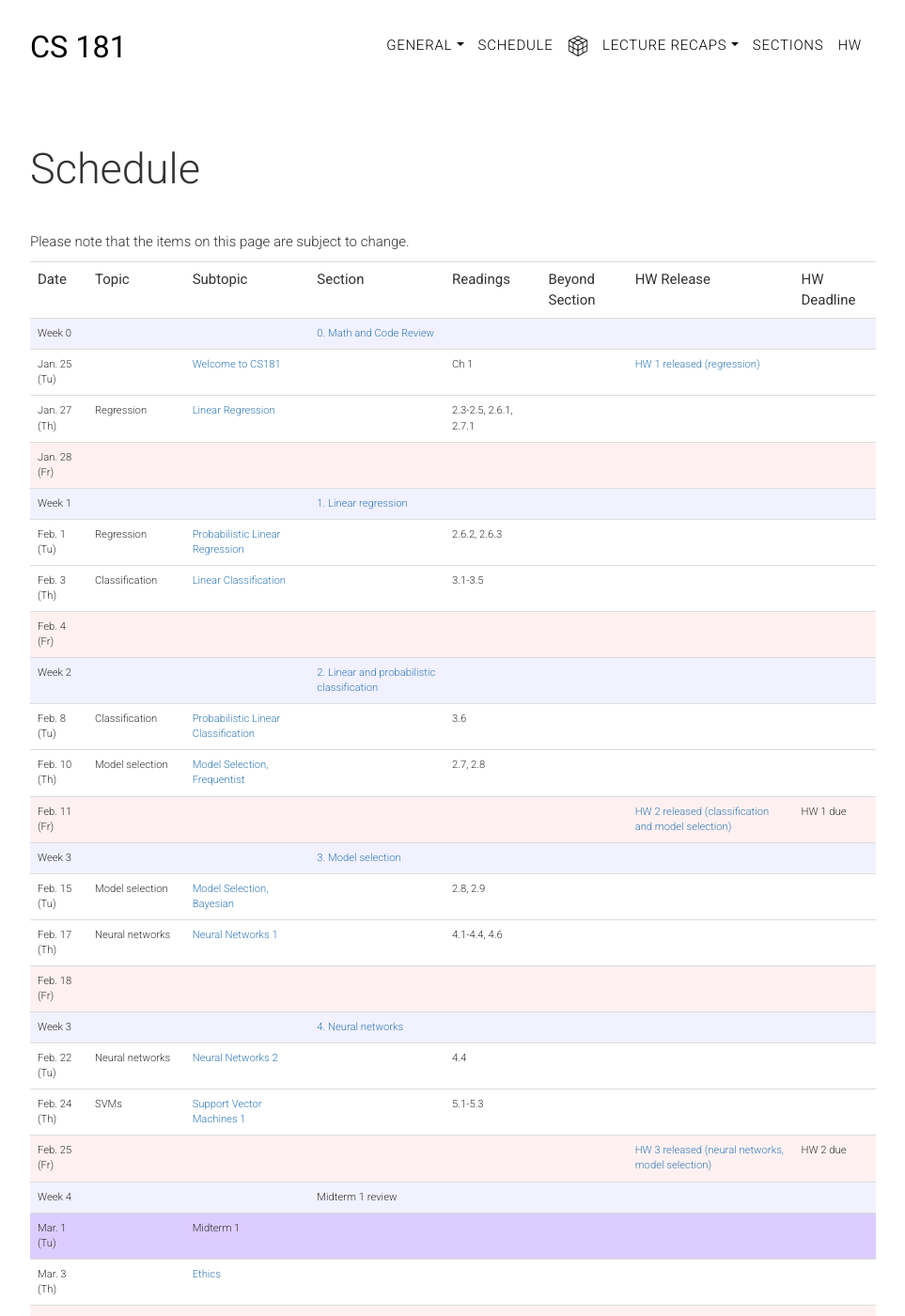
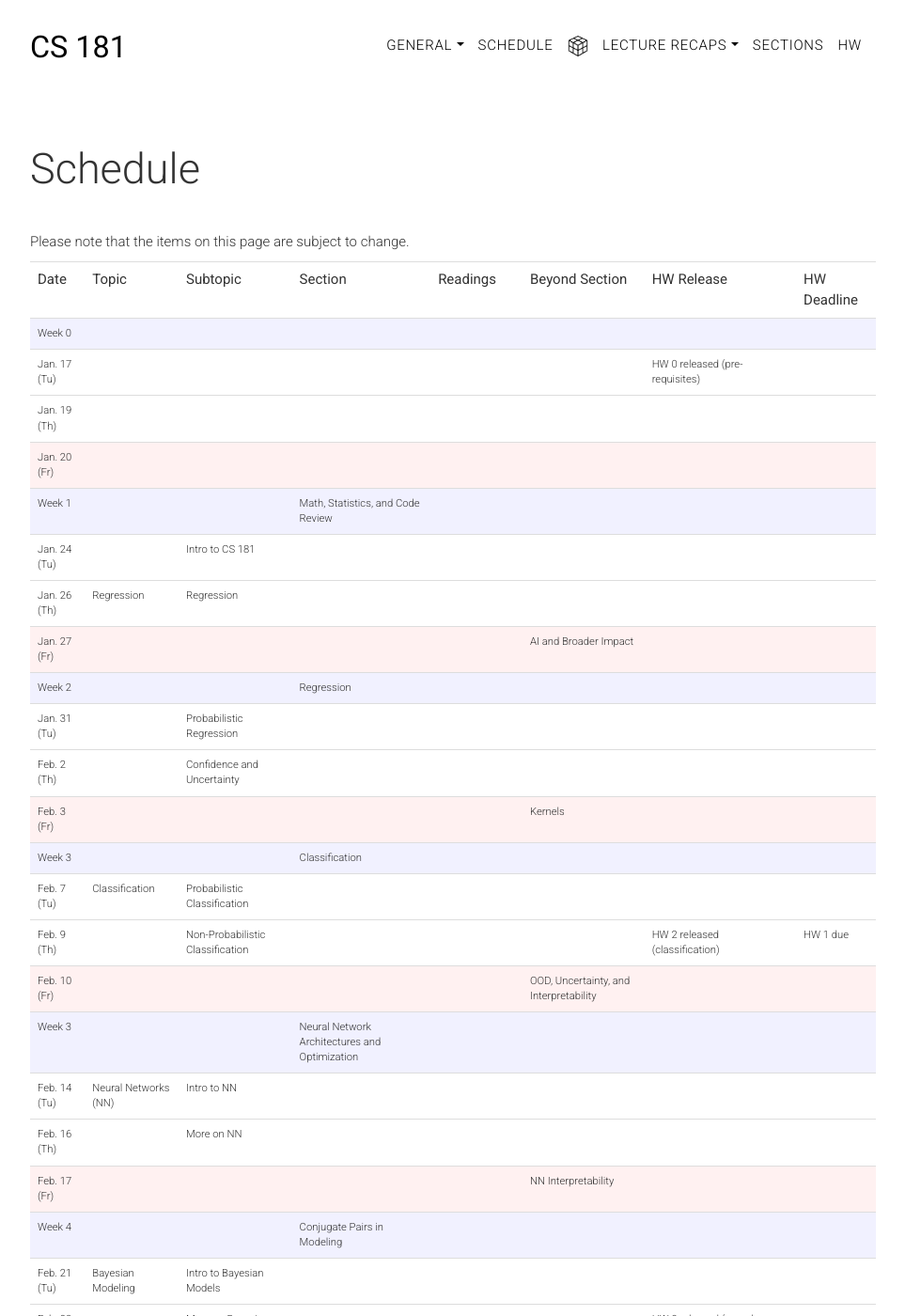
Before and after one commit to harvard-ml-courses/cs181-web, a Jekyll site: the page built from schedule.html, in a window 1280 px wide and 1400 px high. Shown: the whole window at 94% size, without its empty margins (158-1121 px from the left). Built offline with Jekyll 4.4.1, drawn with Linux system fonts in a browser that asks for light colours; some of the changed text lies outside the part shown.

Commit message:
Update all.yaml

```diff
--- a/_data/all.yaml
+++ b/_data/all.yaml
@@ -33,82 +33,86 @@ ohs:
 dates: [
   "",
   "Week 0",
-  "Jan. 25 (Tu)",
-  "Jan. 27 (Th)",
-  "Jan. 28 (Fr)",
+  "Jan. 17 (Tu)",
+  "Jan. 19 (Th)",
+  "Jan. 20 (Fr)",
   "Week 1",
-  "Feb. 1 (Tu)",
-  "Feb. 3 (Th)",
-  "Feb. 4 (Fr)",
+  "Jan. 24 (Tu)",
+  "Jan. 26 (Th)",
+  "Jan. 27 (Fr)",
   "Week 2",
-  "Feb. 8 (Tu)",
-  "Feb. 10 (Th)",
-  "Feb. 11 (Fr)",
+  "Jan. 31 (Tu)",
+  "Feb. 2 (Th)",
+  "Feb. 3 (Fr)",
   "Week 3",
-  "Feb. 15 (Tu)",
-  "Feb. 17 (Th)",
-  "Feb. 18 (Fr)",
+  "Feb. 7 (Tu)",
+  "Feb. 9 (Th)",
+  "Feb. 10 (Fr)",
   "Week 3",
-  "Feb. 22 (Tu)",
-  "Feb. 24 (Th)",
-  "Feb. 25 (Fr)",
+  "Feb. 14 (Tu)",
+  "Feb. 16 (Th)",
+  "Feb. 17 (Fr)",
   "Week 4",
-  "Mar. 1 (Tu)",
-  "Mar. 3 (Th)",
-  "Mar. 4 (Fr)",
+  "Feb. 21 (Tu)",
+  "Feb. 23 (Th)",
+  "Feb. 24 (Fr)",
   "Week 5",
-  "Mar. 8 (Tu)",
-  "Mar. 10 (Th)",
-  "Mar. 11 (Fr)",
+  "Feb. 28 (Tu)",
+  "Mar. 2 (Th)",
+  "Mar. 3 (Fr)",
   "Week 6",
-  "Mar. 15 (Tu)",
-  "Mar. 17 (Th)",
-  "Mar. 18 (Fr)",
+  "Mar. 7 (Tu)",
+  "Mar. 9 (Th)",
+  "Mar. 10 (Fr)",
   "Week 7",
-  "Mar. 22 (Tu)",
-  "Mar. 24 (Th)",
-  "Mar. 25 (Fr)",
+  "Mar. 14 (Tu)",
+  "Mar. 16 (Th)",
+  "Mar. 17 (Fr)",
   "Week 8",
-  "Mar. 29 (Tu)",
-  "Mar. 31 (Th)",
-  "Apr. 1 (Fr)",
+  "Mar. 21 (Tu)",
+  "Mar. 23 (Th)",
+  "Mar. 24 (Fr)",
   "Week 9",
-  "Apr. 5 (Tu)",
-  "Apr. 7 (Th)",
-  "Apr. 8 (Fr)",
+  "Mar. 28 (Tu)",
+  "Mar. 30 (Th)",
+  "Mar. 31 (Fr)",
   "Week 10",
-  "Apr. 12 (Tu)",
-  "Apr. 14 (Th)",
-  "Apr. 15 (Fr)",
+  "Apr. 4 (Tu)",
+  "Apr. 6 (Th)",
+  "Apr. 7 (Fr)",
   "Week 11",
-  "Apr. 19 (Tu)",
-  "Apr. 21 (Th)",
-  "Apr. 22 (Fr)",
+  "Apr. 11 (Tu)",
+  "Apr. 13 (Th)",
+  "Apr. 14 (Fr)",
   "Week 12",
-  "Apr. 26 (Tu)",
-  "Apr. 28 (Th)",
-  "Apr. 29 (Fr)",
+  "Apr. 18 (Tu)",
+  "Apr. 20 (Th)",
+  "Apr. 21 (Fr)",
+  "Week 13",
+  "Apr. 25 (Tu)",
+  "Apr. 27 (Th)",
+  "Apr. 28 (Fr)",
 ]
 
 lectures:
   # Week 0
   - topic:
     subtopic:
-    section: <a href="/cs181-web/sections#sec0">0. Math and Code Review</a>
+    section: <!--<a href="/cs181-web/sections#sec0">0. Math and Code Review</a>-->
     readings:
     hw:
     type: 'sec'
   # Tu
   - topic:
-    subtopic: <a href="/cs181-web/recaps/lec1">Welcome to CS181</a>
+    subtopic: <!-- <a href="/cs181-web/recaps/lec1">Welcome to CS181</a>-->
     section:
-    readings: Ch 1
-    release: <a href="/cs181-web/homework#hw1">HW 1 released (regression)</a>
+    readings: <!-- Ch 1 -->
+    release: HW 0 released (pre-requisites) <!--<a href="/cs181-web/homework#hw1">HW 1 released (regression)</a>-->
   # Th
-  - topic: Regression
-    subtopic: <a href="/cs181-web/recaps/lec2">Linear Regression</a>
+  - topic: <!-- Regression -->
+    subtopic: <!-- <a href="/cs181-web/recaps/lec2">Linear Regression</a> -->
     section:
-    readings: 2.3-2.5, 2.6.1, 2.7.1
+    readings: <!-- 2.3-2.5, 2.6.1, 2.7.1 -->
     hw:
   # Fr
   - topic:
@@ -121,132 +125,139 @@ lectures:
   # Week 1
   - topic:
     subtopic:
-    section: <a href="/cs181-web/sections#sec1">1. Linear regression</a>
+    section: Math, Statistics, and Code Review <!--<a href="/cs181-web/sections#sec1">1. Linear regression</a>-->
     readings:
     hw:
     type: 'sec'
   # Tu
-  - topic: Regression
-    subtopic: <a href="/cs181-web/recaps/lec3">Probabilistic Linear Regression</a>
+  - topic:
+    subtopic: Intro to CS 181 <!--<a href="/cs181-web/recaps/lec3">Probabilistic Linear Regression</a>-->
     section:
-    readings: 2.6.2, 2.6.3
+    readings: <!--2.6.2, 2.6.3-->
     hw:
   # Th
-  - topic: Classification
-    subtopic: <a href="/cs181-web/recaps/lec4">Linear Classification</a>
+  - topic: Regression
+    subtopic: Regression <!--<a href="/cs181-web/recaps/lec4">Linear Classification</a>-->
     section:
-    readings: 3.1-3.5
+    readings: <!--3.1-3.5-->
+    hw: HW 1 released (regression)
   # Fr
   - topic:
     subtopic:
     section:
     readings:
+    beyond: AI and Broader Impact
     release:
     type: 'hw'
 
   # Week 2
   - topic:
     subtopic:
-    section: <a href="/cs181-web/sections#sec2">2. Linear and probabilistic classification</a>
+    section: Regression <!--<a href="/cs181-web/sections#sec2">2. Linear and probabilistic classification</a>-->
     readings:
     hw:
     type: 'sec'
   # Tu
-  - topic: Classification
-    subtopic: <a href="/cs181-web/recaps/lec5">Probabilistic Linear Classification</a>
+  - topic: <!--Classification-->
+    subtopic: Probabilistic Regression <!--<a href="/cs181-web/recaps/lec5">Probabilistic Linear Classification</a>-->
     section:
-    readings: 3.6
+    readings: <!--3.6-->
     demos:
     hw:
   # Th
-  - topic: Model selection
-    subtopic: <a href="/cs181-web/recaps/lec6">Model Selection, Frequentist</a>
+  - topic:
+    subtopic: Confidence and Uncertainty <!--<a href="/cs181-web/recaps/lec6">Model Selection, Frequentist</a>-->
     section:
-    readings: 2.7, 2.8
+    readings: <!--2.7, 2.8-->
     hw:
   # Fr
   - topic:
     subtopic:
     section:
     readings:
-    dl: HW 1 due
-    release: <a href="/cs181-web/homework#hw2">HW 2 released (classification and model selection)</a>
+    dl:
+    beyond: Kernels
+    release: <!--<a href="/cs181-web/homework#hw2">HW 2 released (classification and model selection)</a>-->
     hw:
     type: 'hw'
 
   # Week 3
   - topic:
     subtopic:
-    section: <a href="/cs181-web/sections#sec3">3. Model selection</a>
+    section: Classification <!--<a href="/cs181-web/sections#sec3">3. Model selection</a>-->
     readings:
     hw:
     type: 'sec'
   # Tu
-  - topic: Model selection
-    subtopic: <a href="/cs181-web/recaps/lec7">Model Selection, Bayesian</a>
+  - topic: Classification
+    subtopic: Probabilistic Classification <!--<a href="/cs181-web/recaps/lec7">Model Selection, Bayesian</a>-->
     section:
-    readings: 2.8, 2.9
+    readings: <!--2.8, 2.9-->
     hw:
   # Th
-  - topic: Neural networks
-    subtopic: <a href="/cs181-web/recaps/lec8">Neural Networks 1</a>
+  - topic: <!--Neural networks-->
+    subtopic: Non-Probabilistic Classification <!--<a href="/cs181-web/recaps/lec8">Neural Networks 1</a>-->
     section:
-    readings: 4.1-4.4, 4.6
+    readings: <!--4.1-4.4, 4.6-->
+    release: HW 2 released (classification)
+    dl: HW 1 due
+  # Fr
+  - topic:
+    subtopic:
+    section:
+    readings:
+    beyond: OOD, Uncertainty, and Interpretability
+    type: 'hw'
+
+  # Week 4
+  - topic:
+    subtopic:
+    section: Neural Network Architectures and Optimization <!--<a href="/cs181-web/sections#sec4">4. Neural networks</a>-->
+    readings:
+    hw:
+    type: 'sec'
+  # Tu
+  - topic: Neural Networks (NN)
+    subtopic: Intro to NN <!--<a href="/cs181-web/recaps/lec9">Neural Networks 2</a>-->
+    section:
+    readings: <!--4.4-->
+    hw:
+  # Th
+  - topic:
+    subtopic: More on NN <!--<a href="/cs181-web/recaps/lec10">Support Vector Machines 1</a>-->
+    section:
+    readings: <!--5.1-5.3-->
     hw:
   # Fr
   - topic:
     subtopic:
     section:
     readings:
-    type: 'hw'
-
-  # Week 4
-  - topic:
-    subtopic:
-    section: <a href="/cs181-web/sections#sec4">4. Neural networks</a>
-    readings:
-    hw:
-    type: 'sec'
-  # Tu
-  - topic: Neural networks
-    subtopic: <a href="/cs181-web/recaps/lec9">Neural Networks 2</a>
-    section:
-    readings: 4.4
-    hw:
-  # Th
-  - topic: SVMs
-    subtopic: <a href="/cs181-web/recaps/lec10">Support Vector Machines 1</a>
-    section:
-    readings: 5.1-5.3
-    hw:
-  # Fr
-  - topic:
-    subtopic:
-    section:
-    readings:
-    dl: HW 2 due
-    release: <a href="/cs181-web/homework#hw3">HW 3 released (neural networks, model selection)</a>
+    release: <!--<a href="/cs181-web/homework#hw3">HW 3 released (neural networks, model selection)</a>-->
+    beyond: NN Interpretability
     type: 'hw'
 
   # Week 5
   - topic:
     subtopic:
-    section: Midterm 1 review
+    section: Conjugate Pairs in Modeling
     readings:
     hw:
     type: 'sec'
   # Tu
-  - topic:
-    subtopic: Midterm 1
+  - topic: Bayesian Modeling
+    subtopic: Intro to Bayesian Models
     section:
     readings:
-    type: 'exam'
     hw:
   # Th
   - topic:
-    subtopic: <a href="/cs181-web/recaps/lec14">Ethics</a>
+    subtopic: More on Bayesian Models <!--<a href="/cs181-web/recaps/lec14">Ethics</a>-->
     section:
+    dl: HW 2 due
+    release: HW 3 released (neural networks and Bayes)
     readings:
+    dl:
     type:
     hw:
   # Fr
@@ -254,6 +265,7 @@ lectures:
     subtopic:
     section:
     readings:
+    beyond: Deep Bayes
     type: 'hw'
 
   # Week 6
```
